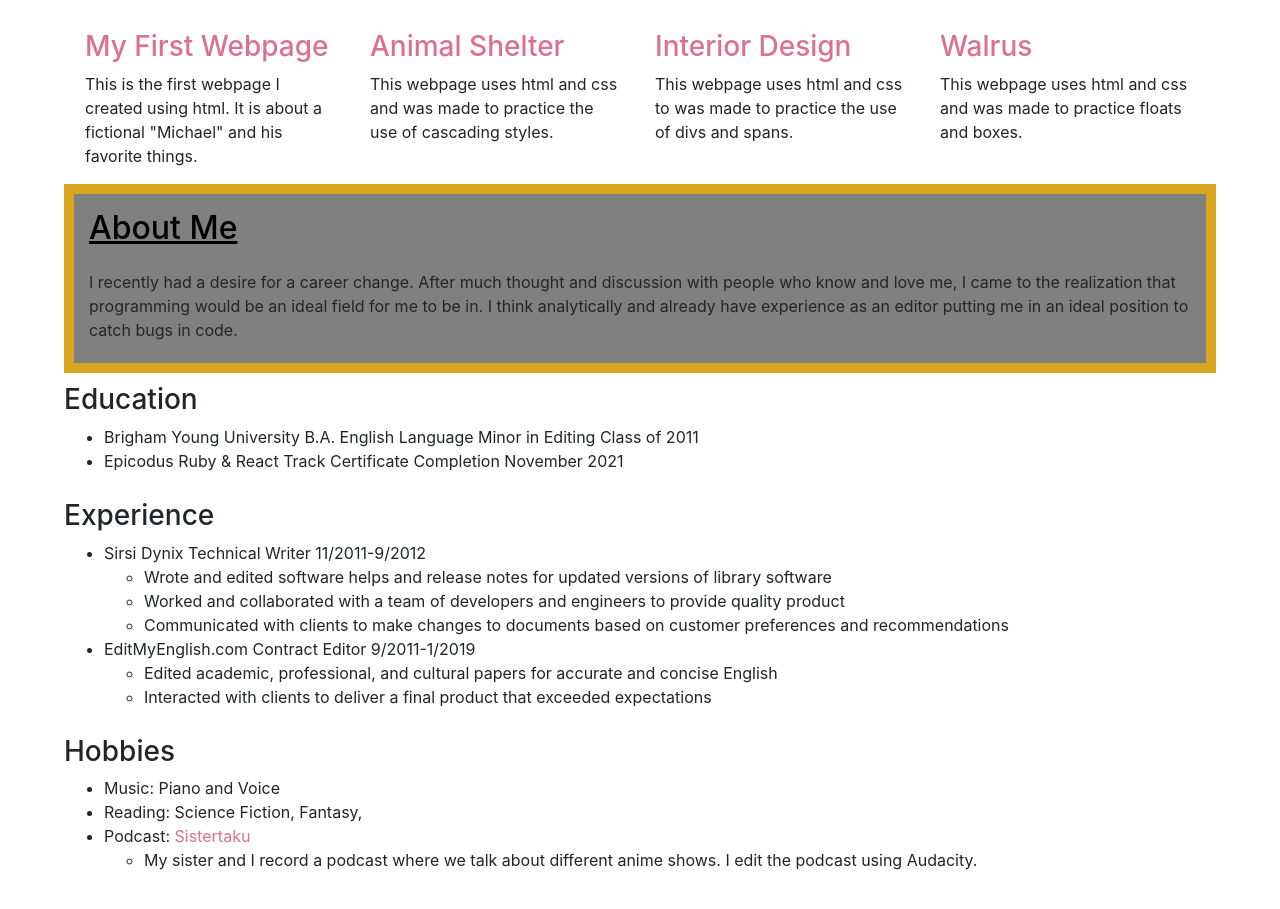
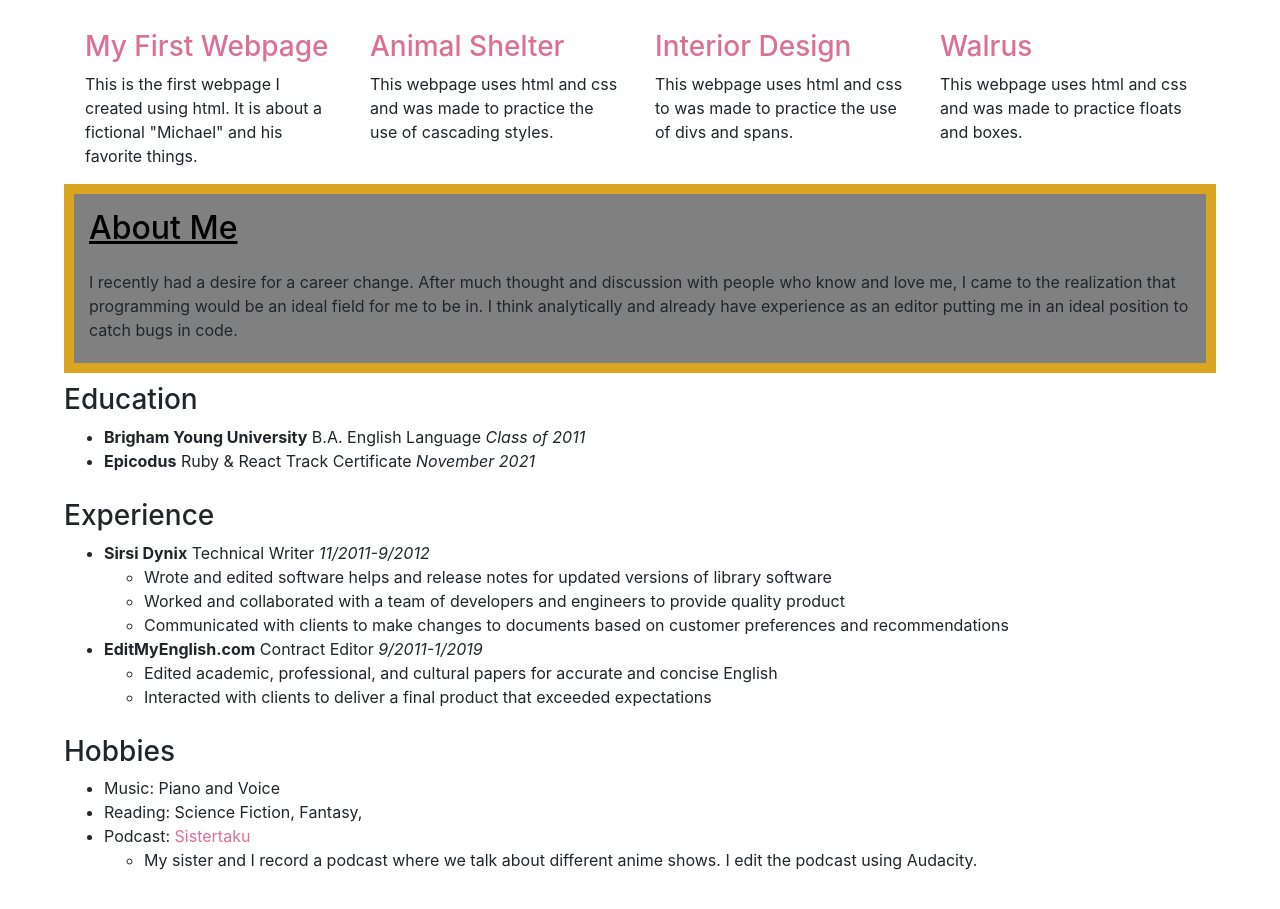
Before and after one commit to krishops/portfolio, a plain HTML site: page index.html in a window 1280 px wide. Shown: the part 161-1070 px from the top of the page. Drawn offline with Linux system fonts and the light colour scheme.

```diff
--- a/index.html
+++ b/index.html
@@ -40,19 +40,19 @@
       </div>
       <h3>Education</h3>
       <ul>
-        <li>Brigham Young University B.A. English Language Minor in Editing Class of 2011</li>
-        <li>Epicodus Ruby & React Track Certificate Completion November 2021</li>
+        <li><strong>Brigham Young University</strong> B.A. English Language <em>Class of 2011</em></li>
+        <li><strong>Epicodus</strong> Ruby & React Track Certificate <em>November 2021</em></li>
       </ul>
       <h3>Experience</h3>
       <ul>
-        <li>Sirsi Dynix Technical Writer 11/2011-9/2012</li>
+        <li><strong>Sirsi Dynix</strong> Technical Writer <em>11/2011-9/2012</em></li>
         <ul>
           <li>Wrote and edited software helps and release notes for updated versions of library software</li>
           <li>Worked and collaborated with a team of developers and engineers to provide quality product</li>
           <li>Communicated with clients to make changes to documents based on customer preferences and recommendations
           </li>
         </ul>
-        <li>EditMyEnglish.com Contract Editor 9/2011-1/2019</li>
+        <li><strong>EditMyEnglish.com</strong> Contract Editor <em>9/2011-1/2019</em></li>
         <ul>
           <li>Edited academic, professional, and cultural papers for accurate and concise English</li>
           <li>Interacted with clients to deliver a final product that exceeded expectations</li>
```
Also changed, not shown: 1 other file.
